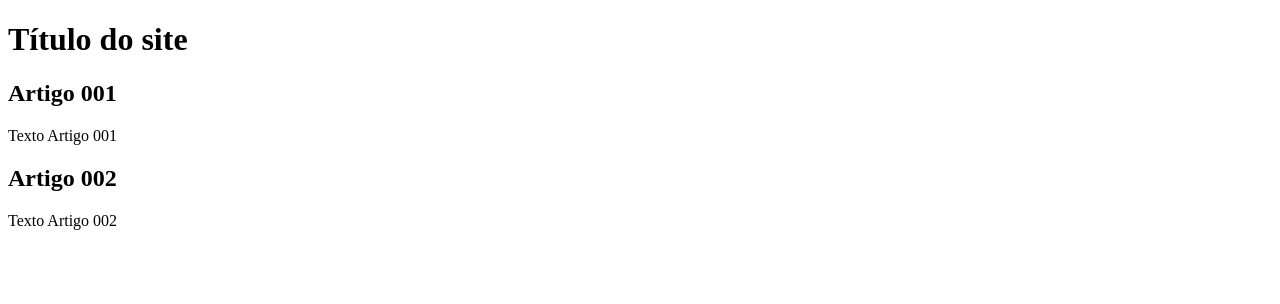
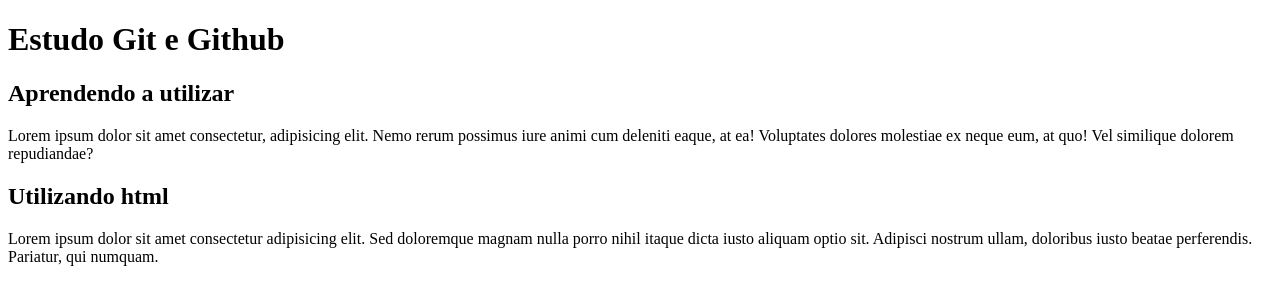
Before and after one commit to cauanallima/projeto-site, a plain HTML site: page index.html in a window 1280 px wide. Drawn offline with Linux system fonts and the light colour scheme.

Commit message:
comecei a escrever conteúdo

```diff
--- a/index.html
+++ b/index.html
@@ -3,20 +3,20 @@
 <head>
     <meta charset="UTF-8">
     <meta name="viewport" content="width=device-width, initial-scale=1.0">
-    <title>Título do site</title>
+    <title>Estudo Git e Github</title>
 </head>
 <body>
     <main>
         <header>
-            <h1>Título do site</h1>
+            <h1>Estudo Git e Github</h1>
         </header>
         <article>
-            <h2>Artigo 001</h2>
-            <p>Texto Artigo 001</p>
+            <h2>Aprendendo a utilizar</h2>
+            <p>Lorem ipsum dolor sit amet consectetur, adipisicing elit. Nemo rerum possimus iure animi cum deleniti eaque, at ea! Voluptates dolores molestiae ex neque eum, at quo! Vel similique dolorem repudiandae?</p>
         </article>
         <article>
-            <h2>Artigo 002</h2>
-            <p>Texto Artigo 002</p>
+            <h2>Utilizando html</h2>
+            <p>Lorem ipsum dolor sit amet consectetur adipisicing elit. Sed doloremque magnam nulla porro nihil itaque dicta iusto aliquam optio sit. Adipisci nostrum ullam, doloribus iusto beatae perferendis. Pariatur, qui numquam.</p>
         </article>
     </main>
 </body>
```
